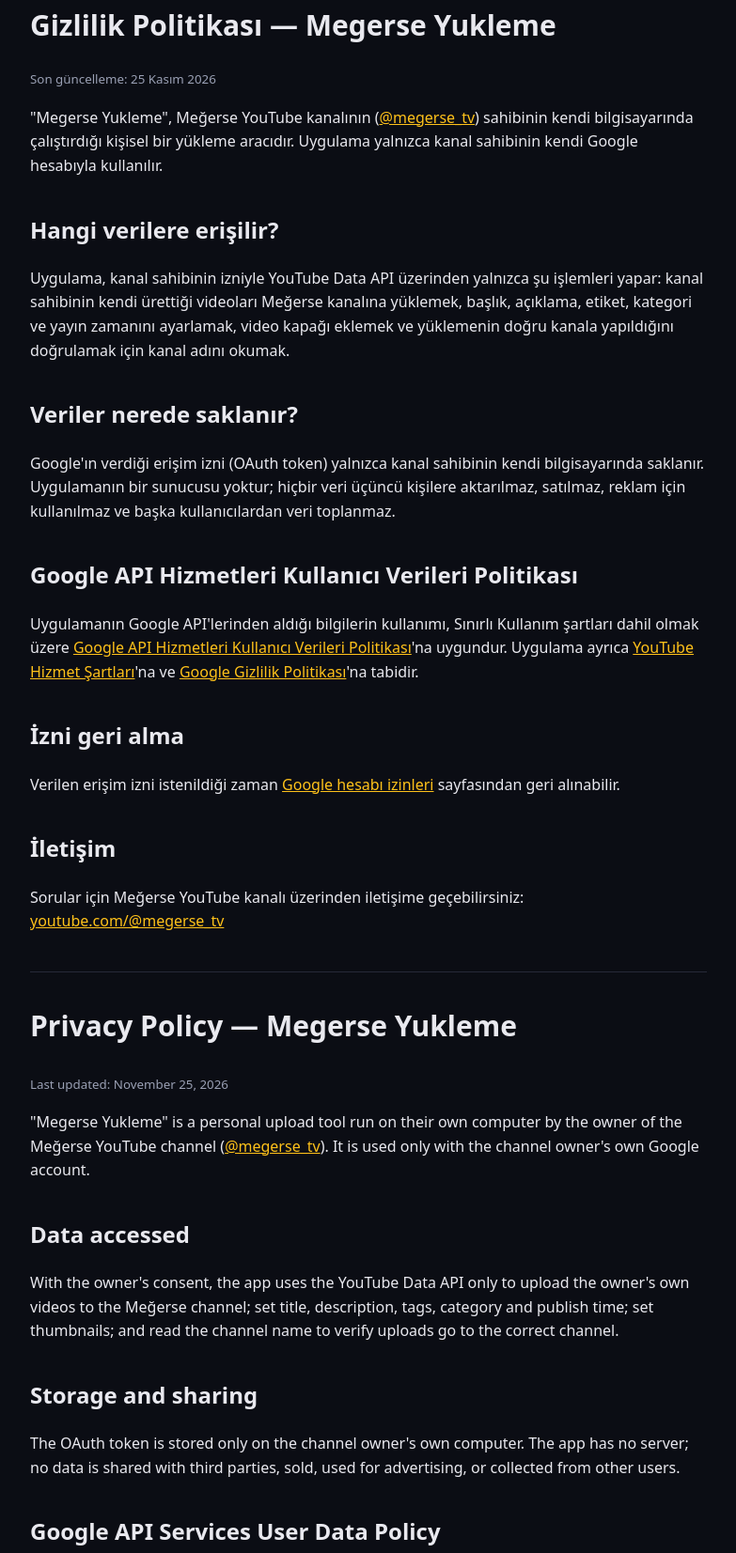
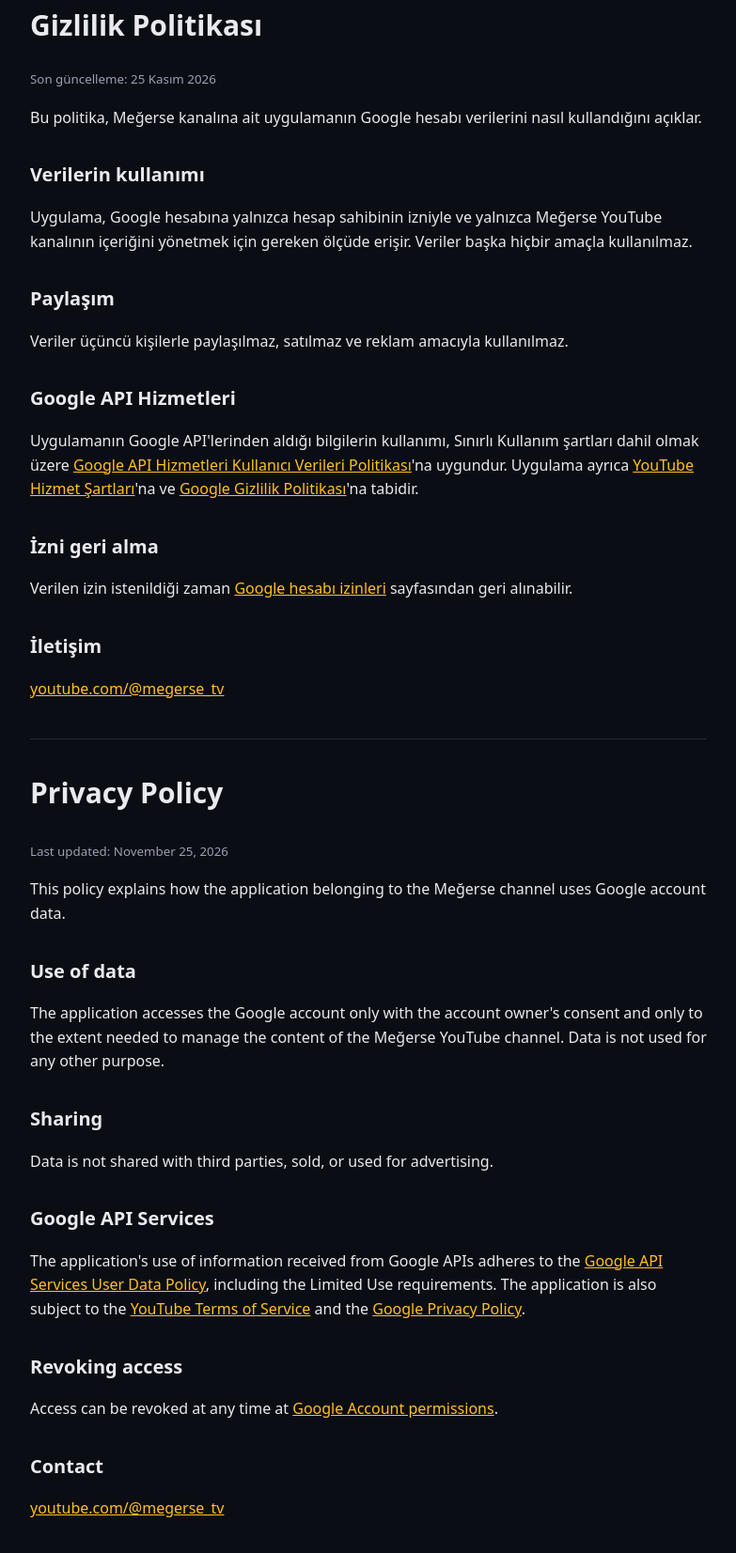
Before and after one commit to sohbethub/sohbethub.github.io, a plain HTML site: page gizlilik.html in a window 1280 px wide. Shown: the part 73-1726 px from the top of the page at 94% size, without its empty margins (248-1031 px from the left). Drawn offline with Linux system fonts and the light colour scheme.

Commit message:
Add files via upload

```diff
--- a/gizlilik.html
+++ b/gizlilik.html
@@ -3,12 +3,12 @@
 <head>
 <meta charset="utf-8">
 <meta name="viewport" content="width=device-width, initial-scale=1">
-<title>Gizlilik Politikası · Megerse Yukleme</title>
+<title>Gizlilik Politikası · Meğerse</title>
 <style>
   body { margin: 0; font-family: system-ui, -apple-system, "Segoe UI", Roboto, sans-serif; background: #0b0d14; color: #e9e9ef; line-height: 1.6; }
   main { max-width: 720px; margin: 0 auto; padding: 56px 20px; }
   h1 { font-size: 30px; }
-  h2 { margin-top: 36px; }
+  h2 { margin-top: 32px; font-size: 20px; }
   a { color: #ffc21a; }
   section { border-top: 1px solid #262a38; margin-top: 40px; padding-top: 8px; }
   small { color: #9aa0b4; }
@@ -16,40 +16,40 @@
 </head>
 <body>
 <main>
-  <h1>Gizlilik Politikası — Megerse Yukleme</h1>
+  <h1>Gizlilik Politikası</h1>
   <p><small>Son güncelleme: 25 Kasım 2026</small></p>
 
-  <p>"Megerse Yukleme", Meğerse YouTube kanalının (<a href="https://www.youtube.com/@megerse_tv">@megerse_tv</a>) sahibinin kendi bilgisayarında çalıştırdığı kişisel bir yükleme aracıdır. Uygulama yalnızca kanal sahibinin kendi Google hesabıyla kullanılır.</p>
+  <p>Bu politika, Meğerse kanalına ait uygulamanın Google hesabı verilerini nasıl kullandığını açıklar.</p>
 
-  <h2>Hangi verilere erişilir?</h2>
-  <p>Uygulama, kanal sahibinin izniyle YouTube Data API üzerinden yalnızca şu işlemleri yapar: kanal sahibinin kendi ürettiği videoları Meğerse kanalına yüklemek, başlık, açıklama, etiket, kategori ve yayın zamanını ayarlamak, video kapağı eklemek ve yüklemenin doğru kanala yapıldığını doğrulamak için kanal adını okumak.</p>
+  <h2>Verilerin kullanımı</h2>
+  <p>Uygulama, Google hesabına yalnızca hesap sahibinin izniyle ve yalnızca Meğerse YouTube kanalının içeriğini yönetmek için gereken ölçüde erişir. Veriler başka hiçbir amaçla kullanılmaz.</p>
 
-  <h2>Veriler nerede saklanır?</h2>
-  <p>Google'ın verdiği erişim izni (OAuth token) yalnızca kanal sahibinin kendi bilgisayarında saklanır. Uygulamanın bir sunucusu yoktur; hiçbir veri üçüncü kişilere aktarılmaz, satılmaz, reklam için kullanılmaz ve başka kullanıcılardan veri toplanmaz.</p>
+  <h2>Paylaşım</h2>
+  <p>Veriler üçüncü kişilerle paylaşılmaz, satılmaz ve reklam amacıyla kullanılmaz.</p>
 
-  <h2>Google API Hizmetleri Kullanıcı Verileri Politikası</h2>
+  <h2>Google API Hizmetleri</h2>
   <p>Uygulamanın Google API'lerinden aldığı bilgilerin kullanımı, Sınırlı Kullanım şartları dahil olmak üzere <a href="https://developers.google.com/terms/api-services-user-data-policy">Google API Hizmetleri Kullanıcı Verileri Politikası</a>'na uygundur. Uygulama ayrıca <a href="https://www.youtube.com/t/terms">YouTube Hizmet Şartları</a>'na ve <a href="https://policies.google.com/privacy">Google Gizlilik Politikası</a>'na tabidir.</p>
 
   <h2>İzni geri alma</h2>
-  <p>Verilen erişim izni istenildiği zaman <a href="https://myaccount.google.com/permissions">Google hesabı izinleri</a> sayfasından geri alınabilir.</p>
+  <p>Verilen izin istenildiği zaman <a href="https://myaccount.google.com/permissions">Google hesabı izinleri</a> sayfasından geri alınabilir.</p>
 
   <h2>İletişim</h2>
-  <p>Sorular için Meğerse YouTube kanalı üzerinden iletişime geçebilirsiniz: <a href="https://www.youtube.com/@megerse_tv">youtube.com/@megerse_tv</a></p>
+  <p><a href="https://www.youtube.com/@megerse_tv">youtube.com/@megerse_tv</a></p>
 
   <section id="en" lang="en">
-    <h1>Privacy Policy — Megerse Yukleme</h1>
+    <h1>Privacy Policy</h1>
     <p><small>Last updated: November 25, 2026</small></p>
-    <p>"Megerse Yukleme" is a personal upload tool run on their own computer by the owner of the Meğerse YouTube channel (<a href="https://www.youtube.com/@megerse_tv">@megerse_tv</a>). It is used only with the channel owner's own Google account.</p>
-    <h2>Data accessed</h2>
-    <p>With the owner's consent, the app uses the YouTube Data API only to upload the owner's own videos to the Meğerse channel; set title, description, tags, category and publish time; set thumbnails; and read the channel name to verify uploads go to the correct channel.</p>
-    <h2>Storage and sharing</h2>
-    <p>The OAuth token is stored only on the channel owner's own computer. The app has no server; no data is shared with third parties, sold, used for advertising, or collected from other users.</p>
-    <h2>Google API Services User Data Policy</h2>
-    <p>The app's use of information received from Google APIs adheres to the <a href="https://developers.google.com/terms/api-services-user-data-policy">Google API Services User Data Policy</a>, including the Limited Use requirements. The app is also subject to the <a href="https://www.youtube.com/t/terms">YouTube Terms of Service</a> and the <a href="https://policies.google.com/privacy">Google Privacy Policy</a>.</p>
+    <p>This policy explains how the application belonging to the Meğerse channel uses Google account data.</p>
+    <h2>Use of data</h2>
+    <p>The application accesses the Google account only with the account owner's consent and only to the extent needed to manage the content of the Meğerse YouTube channel. Data is not used for any other purpose.</p>
+    <h2>Sharing</h2>
+    <p>Data is not shared with third parties, sold, or used for advertising.</p>
+    <h2>Google API Services</h2>
+    <p>The application's use of information received from Google APIs adheres to the <a href="https://developers.google.com/terms/api-services-user-data-policy">Google API Services User Data Policy</a>, including the Limited Use requirements. The application is also subject to the <a href="https://www.youtube.com/t/terms">YouTube Terms of Service</a> and the <a href="https://policies.google.com/privacy">Google Privacy Policy</a>.</p>
     <h2>Revoking access</h2>
     <p>Access can be revoked at any time at <a href="https://myaccount.google.com/permissions">Google Account permissions</a>.</p>
     <h2>Contact</h2>
-    <p>Contact us via the Meğerse YouTube channel: <a href="https://www.youtube.com/@megerse_tv">youtube.com/@megerse_tv</a></p>
+    <p><a href="https://www.youtube.com/@megerse_tv">youtube.com/@megerse_tv</a></p>
   </section>
 </main>
 </body>
```
Also changed, not shown: index.html (+3 -11 lines).
